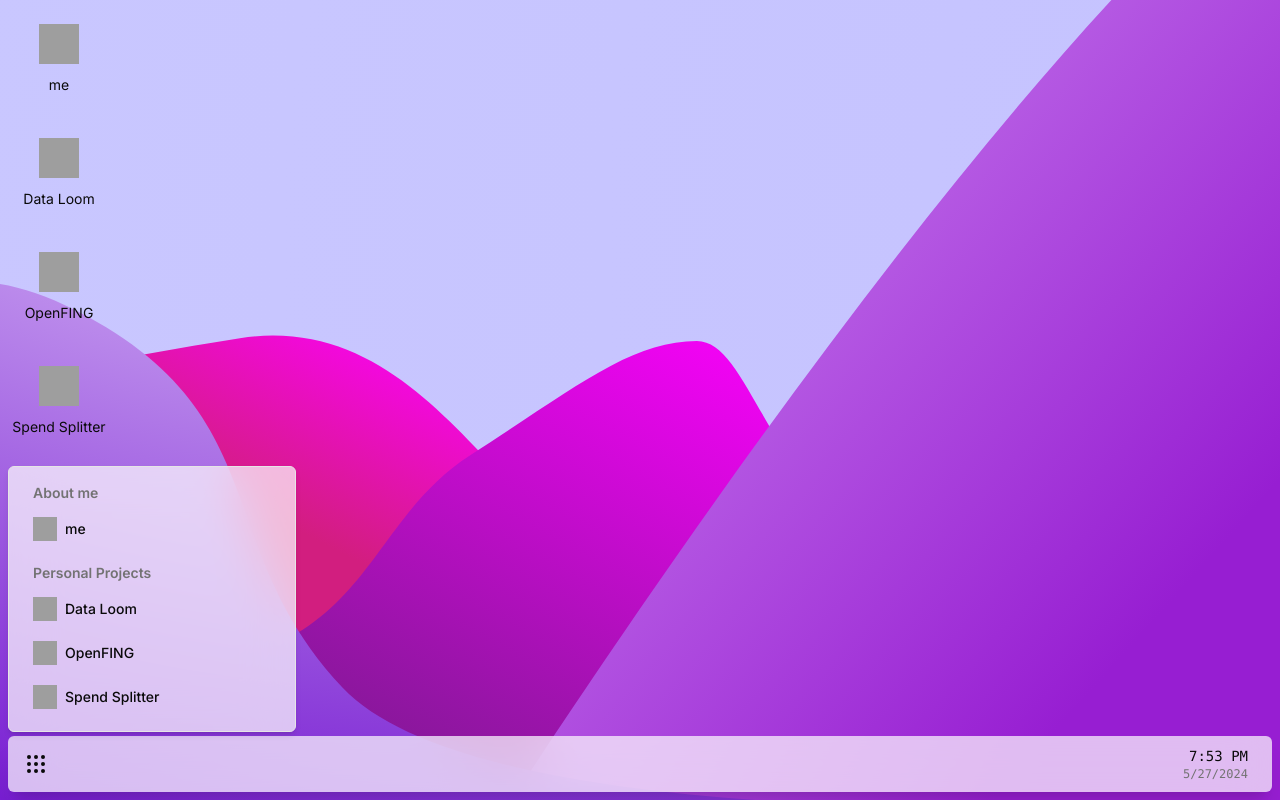
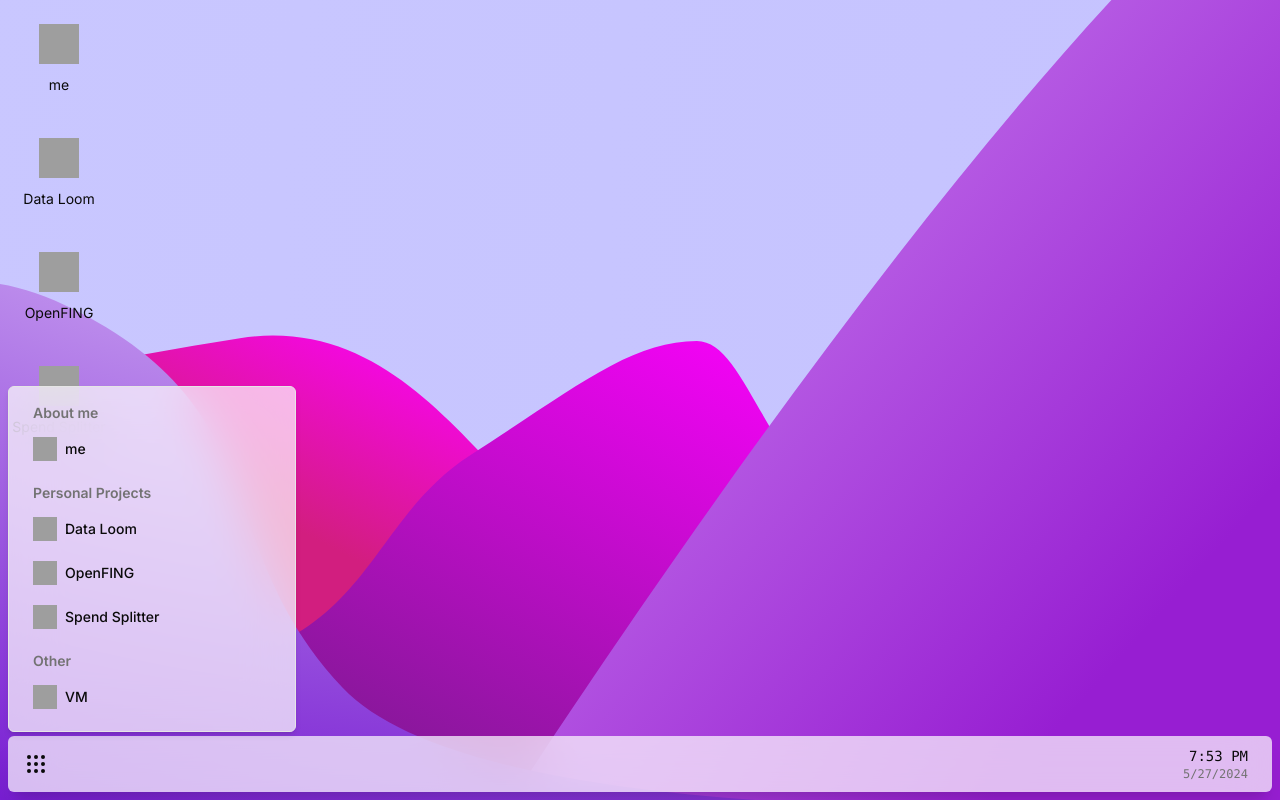
Before and after one commit to sangonz193/portfolio, a Next.js app: page /os in a window 1280 px wide. Both pictures are taken after a click on the button "Open System Menu". Built offline with nearby package versions, Linux system fonts and the light colour scheme; grey boxes are pictures that could not be loaded.

Commit message:
add VM app

```diff
--- a/components/navigation-bar/system-menu.tsx
+++ b/components/navigation-bar/system-menu.tsx
@@ -19,16 +19,11 @@ import { dataLoomApp } from "@/modules/apps/data-loom/app"
 import { meApp } from "@/modules/apps/me/app"
 import { openfingApp } from "@/modules/apps/openfing/app"
 import { spendSplitterApp } from "@/modules/apps/spend-splitter/app"
+import { vmApp } from "@/modules/apps/vm/app"
 import { WindowIcon } from "@/modules/windows/window-icon"
 import { windowsStore } from "@/modules/windows/windows-store"
 
 import { detachedStore } from "./detached"
-
-export const applications: Application[] = [
-  dataLoomApp,
-  openfingApp,
-  spendSplitterApp,
-]
 
 export const SystemMenu = observer(() => {
   const [open, setOpen] = useState(false)
@@ -80,7 +75,17 @@ export const SystemMenu = observer(() => {
             Personal Projects
           </span>
 
-          {applications.map((app) => renderApp(app))}
+          {[dataLoomApp, openfingApp, spendSplitterApp].map((app) =>
+            renderApp(app),
+          )}
+        </div>
+
+        <div className="gap-2">
+          <span className="ml-2 text-sm font-semibold text-muted-foreground">
+            Other
+          </span>
+
+          {renderApp(vmApp)}
         </div>
       </PopoverContent>
     </Popover>
--- /dev/null
+++ b/modules/apps/vm/app.ts
@@ -0,0 +1,8 @@
+import { Application } from "../app"
+import { meApp } from "../me/app"
+
+export const vmApp = {
+  name: "VM",
+  icon: meApp.icon,
+  href: "https://sgonzalez.dev",
+} satisfies Application
```
